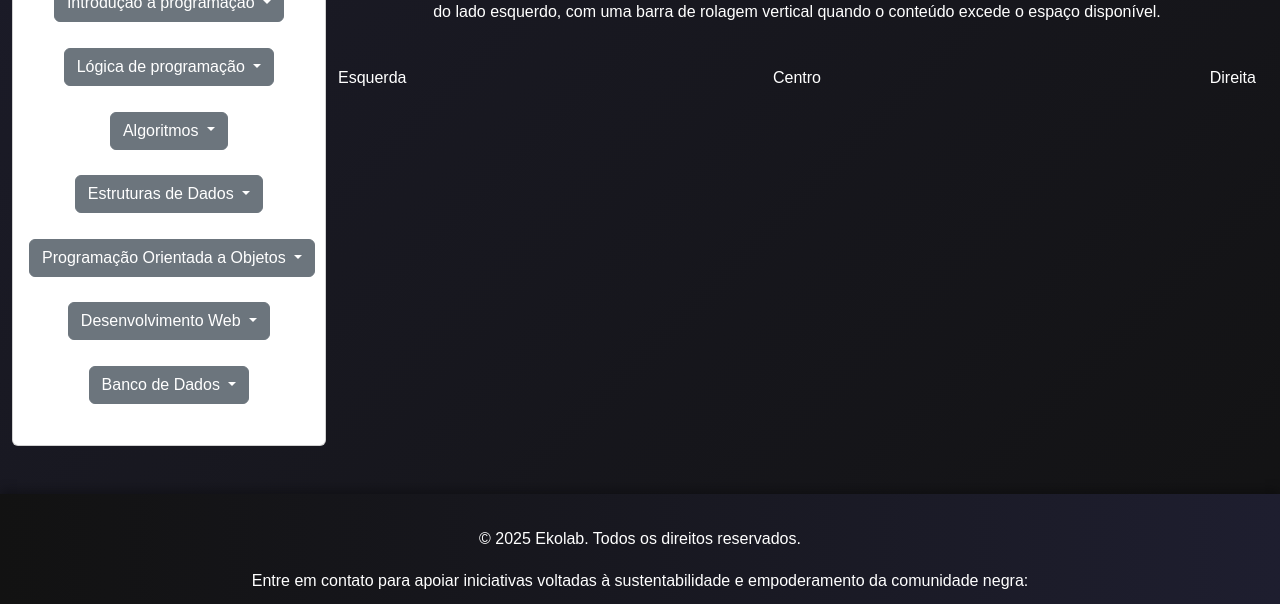
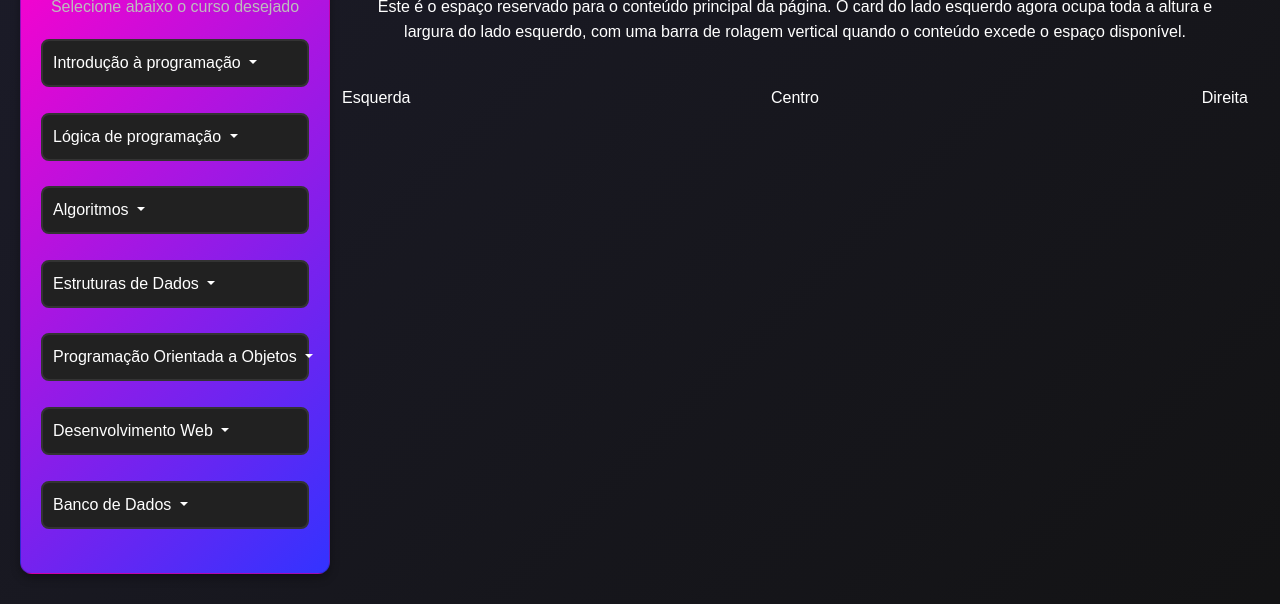
Before and after one commit to Vinny-Oliver/ekolab, a plain HTML site: page cursos.html in a window 1280 px wide. Shown: the part 753-1357 px from the top of the page. Drawn offline with nearby package versions, Linux system fonts and the light colour scheme.

```diff
--- /dev/null
+++ b/css/cursos.css
@@ -0,0 +1,141 @@
+/* Container principal */
+.container-fluid {
+    display: flex;
+    flex-wrap: wrap;
+    padding: 20px;
+}
+
+/* Card fixo à esquerda com scroll */
+.card-scroll {
+    background: linear-gradient(135deg, #ff00cc, #3333ff);
+    border-radius: 12px;
+    box-shadow: 0 4px 10px rgba(0, 0, 0, 0.3);
+    overflow-y: auto;
+    max-height: 80vh;
+    margin-top: 20px;
+}
+
+.card-body {
+    padding: 20px;
+    color: #e0e0e0;
+}
+
+/* Título do Card */
+.card-title {
+    font-size: 1.5rem;
+    margin-bottom: 10px;
+    font-weight: bold;
+    color: #fff;
+    text-transform: uppercase;
+}
+
+/* Texto do Card */
+.card-text {
+    font-size: 1rem;
+    margin-bottom: 20px;
+    color: #bdbdbd;
+}
+
+/* Estilo dos botões do Dropdown */
+.dropdown-toggle {
+    background-color: #212121;
+    border: 2px solid #333;
+    color: #fff;
+    font-size: 1rem;
+    width: 100%;
+    padding: 10px;
+    text-align: left;
+    border-radius: 8px;
+    transition: all 0.3s ease;
+}
+
+.dropdown-toggle:hover {
+    background-color: #444;
+    border-color: #777;
+}
+
+/* Menu dropdown */
+.dropdown-menu {
+    background-color: #333;
+    border-radius: 8px;
+    padding: 10px 0;
+    box-shadow: 0 4px 10px rgba(0, 0, 0, 0.5);
+}
+
+/* Itens do dropdown */
+.dropdown-item {
+    background-color: transparent;
+    color: #ddd;
+    padding: 8px 20px;
+    font-size: 0.9rem;
+    border: none;
+    transition: all 0.3s ease;
+}
+
+.dropdown-item:hover {
+    background-color: #444;
+    color: #fff;
+}
+
+/* Efeito de hover nas opções do dropdown */
+.dropdown-item:active {
+    transform: scale(1.05);
+    transition: all 0.1s ease;
+}
+
+/* Customizando a barra de rolagem */
+::-webkit-scrollbar {
+    width: 8px;
+    /* Largura da barra de rolagem */
+    height: 8px;
+    /* Largura da barra horizontal */
+}
+
+/* Track da barra de rolagem (o fundo da barra de rolagem) */
+::-webkit-scrollbar-track {
+    background: #212121;
+    /* Cor do fundo da track */
+    border-radius: 10px;
+}
+
+/* O polegar da barra de rolagem (parte que o usuário arrasta) */
+::-webkit-scrollbar-thumb {
+    background: #ff00cc;
+    /* Cor do polegar */
+    border-radius: 10px;
+    box-shadow: 0 0 10px rgba(0, 0, 0, 0.3);
+    transition: background 0.3s ease;
+    /* Efeito de transição */
+}
+
+/* Hover no polegar da barra de rolagem (efeito quando o mouse passa por cima) */
+::-webkit-scrollbar-thumb:hover {
+    background: #3333ff;
+    /* Cor ao passar o mouse */
+}
+
+/* Para barra de rolagem horizontal */
+::-webkit-scrollbar-horizontal {
+    height: 8px;
+    /* Largura da barra horizontal */
+}
+
+/* Adicionando efeitos de suavidade no scroll */
+html {
+    scroll-behavior: smooth;
+}
+
+
+/* Estilo responsivo para dispositivos menores */
+@media (max-width: 768px) {
+    .card-scroll {
+        max-height: none;
+        margin-top: 10px;
+    }
+
+    aside {
+        margin-right: 0;
+        padding: 10px;
+        border-radius: 8px;
+    }
+}
--- a/css/styles.css
+++ b/css/styles.css
@@ -10,8 +10,29 @@ body {
     background: linear-gradient(135deg, #1e1e2f, #121212);
     color: #ffffff;
     line-height: 1.6;
+    overflow-y: scroll; /* Força o scroll vertical */
+    min-height: 100vh; /* Garante que o corpo ocupe toda a altura da janela */
 
 }
+
+html {
+    scroll-behavior: smooth; /* Suaviza o movimento do scroll */
+}
+
+/* Customiza a barra de rolagem */
+::-webkit-scrollbar {
+    width: 8px;
+}
+
+::-webkit-scrollbar-thumb {
+    background-color: #888;
+    border-radius: 10px;
+}
+
+::-webkit-scrollbar-thumb:hover {
+    background-color: #555;
+}
+
 
 /* Header */
 header {
--- a/cursos.html
+++ b/cursos.html
@@ -7,6 +7,7 @@
     <title> EkóLab - Inicio</title>
     <link href="https://cdn.jsdelivr.net/npm/bootstrap@5.3.0-alpha3/dist/css/bootstrap.min.css" rel="stylesheet">
     <link rel="stylesheet" href="/css/styles.css">
+    <link rel="stylesheet" href="/css/cursos.css">
     <link href="https://fonts.googleapis.com/css2?family=Poppins:wght@400;600&display=swap" rel="stylesheet">
 </head>
 
```
Also changed, not shown: index.html (+9 -3 lines).
